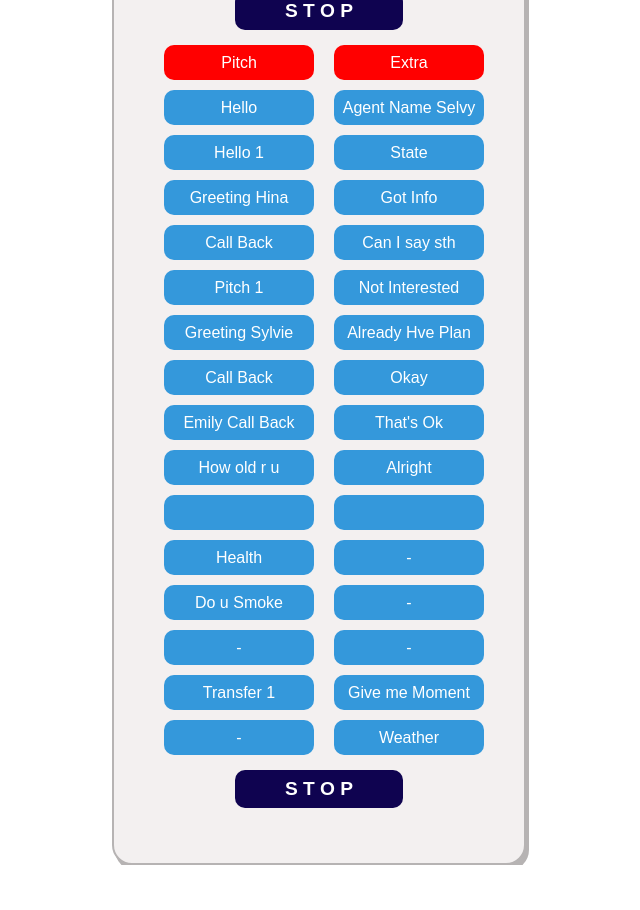
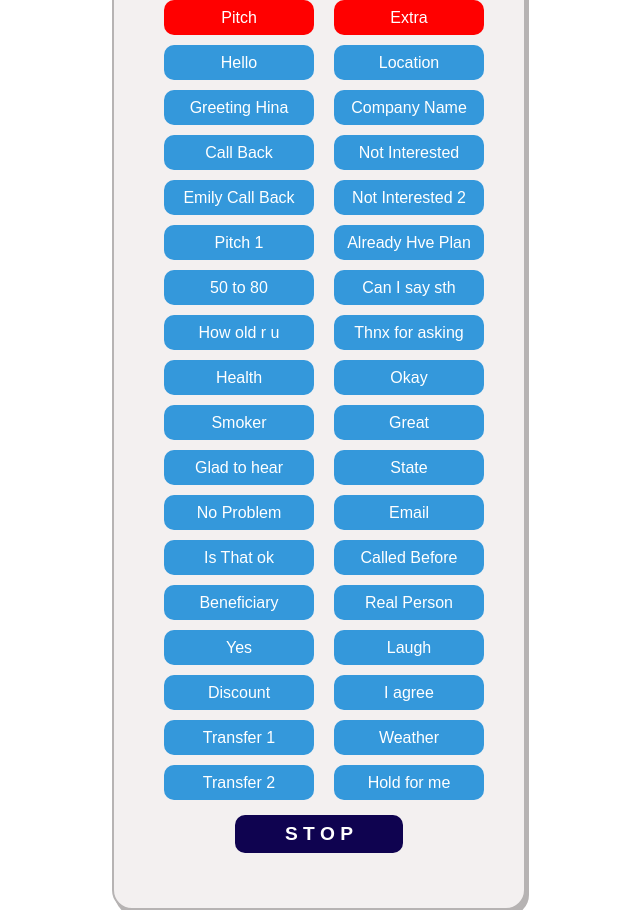
Before and after one commit to Zizu678/Maroof, a plain HTML site: page index.html in a window 1280 px wide. Shown: the whole page, without its empty margins (321-961 px from the left). Before the commit the page ends 865 px from the top, so only its background shows below. Drawn offline with Linux system fonts and the light colour scheme.

Commit message:
Update index.html

```diff
--- a/index.html
+++ b/index.html
@@ -17,41 +17,45 @@
             <div class="sound-column">
                 <button id="sound1" class="red-button">Pitch</button>
                 <button id="sound2" class="sound-button">Hello</button>
-                <button id="sound3" class="sound-button">Hello 1</button>
-                <button id="sound4" class="sound-button">Greeting Hina</button>
-                <button id="sound5" class="sound-button">Call Back</button>
+                <button id="sound3" class="sound-button">Greeting Hina</button>
+                <button id="sound4" class="sound-button">Call Back</button>
+                <button id="sound5" class="sound-button">Emily Call Back</button>
                 <button id="sound6" class="sound-button">Pitch 1</button>
-                <button id="sound7" class="sound-button">Greeting Sylvie</button>
-                <button id="sound8" class="sound-button">Call Back</button>
-                <button id="sound9" class="sound-button">Emily Call Back</button>
-                <button id="sound10" class="sound-button">How old r u</button>
-                <button id="sound11" class="sound-button"></button>
-                <button id="sound12" class="sound-button">Health</button>
-                <button id="sound13" class="sound-button">Do u Smoke</button>
-                <button id="sound14" class="sound-button">-</button>
-                <button id="sound15" class="sound-button">Transfer 1</button>
-                <button id="sound16" class="sound-button">-</button>
+                <button id="sound7" class="sound-button">50 to 80</button>
+                <button id="sound8" class="sound-button">How old r u</button>
+                <button id="sound9" class="sound-button">Health</button>
+                <button id="sound10" class="sound-button">Smoker</button>
+                <button id="sound11" class="sound-button">Glad to hear</button>
+                <button id="sound12" class="sound-button">No Problem</button>
+                <button id="sound13" class="sound-button">Is That ok</button>
+                <button id="sound14" class="sound-button">Beneficiary</button>
+                <button id="sound15" class="sound-button">Yes</button>
+                <button id="sound16" class="sound-button">Discount</button>
+                <button id="sound17" class="sound-button">Transfer 1</button>
+                <button id="sound18" class="sound-button">Transfer 2</button>
                 <!-- Add more buttons here -->
             </div>
 
             <!-- Column 2 -->
             <div class="sound-column">
                 <button id="sound20" class="red-button">Extra</button>
-                <button id="sound21" class="sound-button">Agent Name Selvy</button>
-                <button id="sound22" class="sound-button">State</button>
-                <button id="sound23" class="sound-button">Got Info</button>
-                <button id="sound24" class="sound-button">Can I say sth</button>
-                <button id="sound25" class="sound-button">Not Interested</button>
-                <button id="sound26" class="sound-button">Already Hve Plan</button>
-                <button id="sound27" class="sound-button">Okay</button>
-                <button id="sound28" class="sound-button">That's Ok</button>
-                <button id="sound29" class="sound-button">Alright</button>
-                <button id="sound30" class="sound-button"></button>
-                <button id="sound31" class="sound-button">-</button>
-                <button id="sound32" class="sound-button">-</button>
-                <button id="sound33" class="sound-button">-</button>
-                <button id="sound34" class="sound-button">Give me Moment</button>
-                <button id="sound35" class="sound-button">Weather</button>
+                <button id="sound21" class="sound-button">Location</button>
+                <button id="sound22" class="sound-button">Company Name</button>
+                <button id="sound23" class="sound-button">Not Interested</button>
+                <button id="sound24" class="sound-button">Not Interested 2</button>
+                <button id="sound25" class="sound-button">Already Hve Plan</button>
+                <button id="sound26" class="sound-button">Can I say sth</button>
+                <button id="sound27" class="sound-button">Thnx for asking</button>
+                <button id="sound28" class="sound-button">Okay</button>
+                <button id="sound29" class="sound-button">Great</button>
+                <button id="sound30" class="sound-button">State</button>
+                <button id="sound31" class="sound-button">Email</button>
+                <button id="sound32" class="sound-button">Called Before</button>
+                <button id="sound33" class="sound-button">Real Person</button>
+                <button id="sound34" class="sound-button">Laugh</button>
+                <button id="sound35" class="sound-button">I agree</button>
+                <button id="sound36" class="sound-button">Weather</button>
+                <button id="sound37" class="sound-button">Hold for me</button>
                 <!-- Add more buttons here -->
             </div>
 
@@ -66,14 +70,14 @@
     <!-- Add audio elements with src attributes for each sound button -->
 
                 <!-- Start of Column 1 -->
-    <audio id="audio2" src="Hello.mp3"></audio>
-    <audio id="audio3" src="HELLO 1.mp3"></audio>
-    <audio id="audio4" src="GREETING 1.mp3"></audio>
-    <audio id="audio5" src="hina walker call back.wav"></audio>
+    <audio id="audio2" src="HELLO 1.mp3"></audio>
+    <audio id="audio3" src="GREETING 1.mp3"></audio>
+    <audio id="audio4" src=""></audio>
+    <audio id="audio5" src="Emily.mp3"></audio>
     <audio id="audio6" src="PITCH1 1.wav"></audio>
     <audio id="audio7" src="Sylvie Greetings.mp3"></audio>
     <audio id="audio8" src="Sylvie Call back.mp3"></audio>
-    <audio id="audio9" src="Emily.mp3"></audio>
+    <audio id="audio9" src=""></audio>
     <audio id="audio10" src="old are you 1.mp3"></audio>
     <audio id="audio11" src=""></audio>
     <audio id="audio12" src="Health1.mp3"></audio>
@@ -81,6 +85,8 @@
     <audio id="audio14" src=".mp3"></audio>
     <audio id="audio15" src="Transfer1 1.wav"></audio>
     <audio id="audio16" src=".mp3"></audio>
+    <audio id="audio17" src=".mp3"></audio>
+    <audio id="audio18" src=".mp3"></audio>
                 <!-- End of Column 1 -->
 
                 <!-- Start of Column 2 -->
@@ -99,6 +105,8 @@
     <audio id="audio33" src=".mp3"></audio>
     <audio id="audio34" src="Give me a moment.mp3"></audio>
     <audio id="audio35" src="Weather2.mp3"></audio>
+    <audio id="audio36" src=".mp3"></audio>
+    <audio id="audio37" src=".mp3"></audio>
                 <!-- End of Column 2 -->
 
     <!-- Add more audio elements for other buttons -->
```
